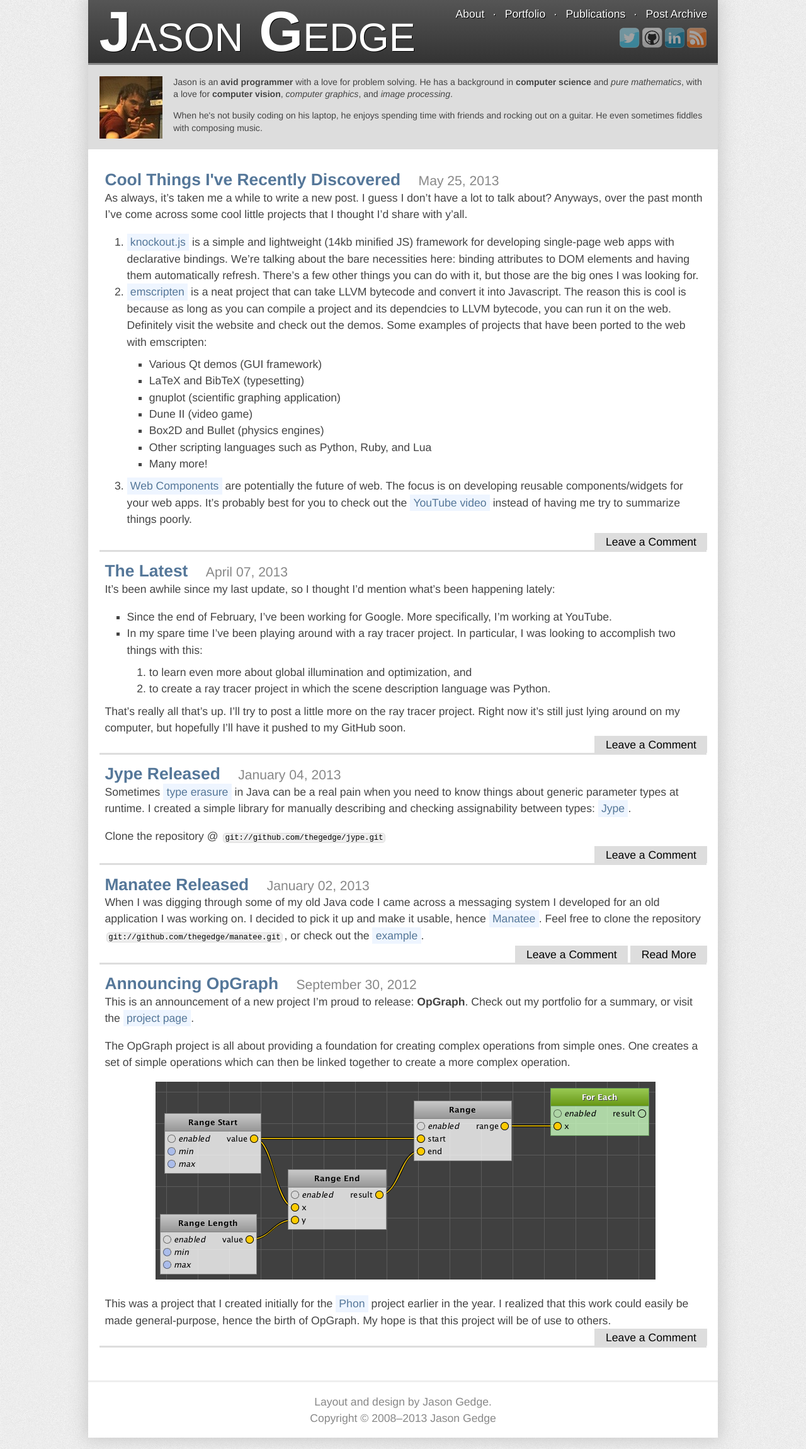
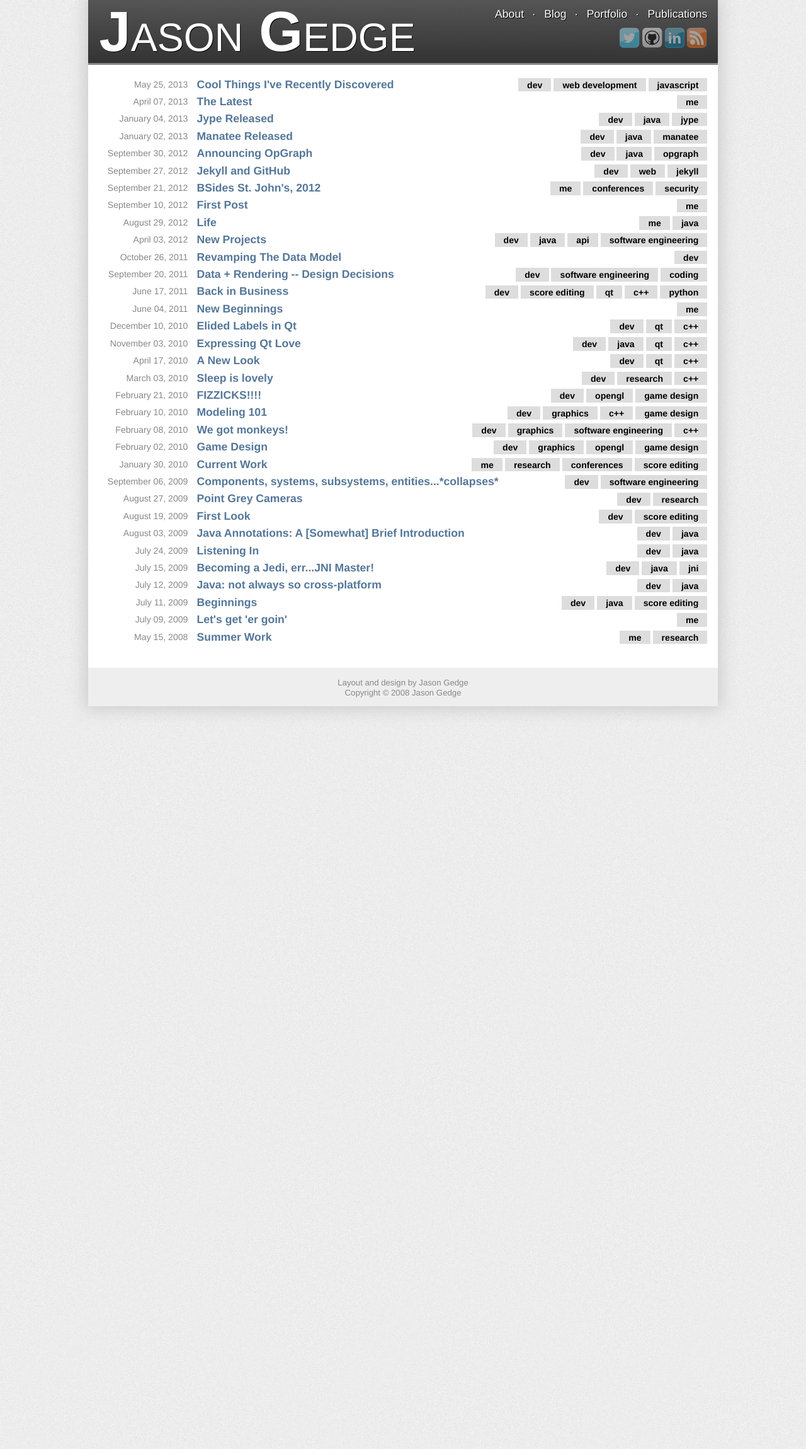
Before and after one commit to thegedge/personal-site, a Jekyll site: the page built from index.html, in a window 1280 px wide. Shown: the whole page at 63% size. Built offline with Jekyll 4.4.1, drawn with Linux system fonts in a browser that asks for light colours; Markdown is read by kramdown in place of the engine named in the settings; after the commit the page ends 1139 px from its top, so only the background shows below that.

Commit message:
Simplify blog page by showing all blog posts, but no post body.

```diff
--- a/_config.yml
+++ b/_config.yml
@@ -5,7 +5,8 @@
 
 # Site configuration
 permalink: /:categories/:year/:month/:day/:title
-production_url: http://www.gedge.ca/
+production_url: http://localhost:4000/
+#production_url: http://www.gedge.ca/
 
 show_only_this_years_posts: false
 
--- a/_layouts/default.html
+++ b/_layouts/default.html
@@ -57,22 +57,22 @@
 			</a></h1>
 			<ul class="inline dotted page-list">
 				<li><a href="{{ site.production_url }}about.html">About</a></li>
+				<li><a href="{{ site.production_url }}index.html">Blog</a></li>
 				<li><a href="{{ site.production_url }}portfolio.html">Portfolio</a></li>
 				<li><a href="{{ site.production_url }}publications.html">Publications</a></li>
-				<li><a href="{{ site.production_url }}post_archive.html">Post Archive</a></li>
 				{% comment %}<li><a href="{{ site.production_url }}assets/jason_gedge_resume_web.pdf">Resumé</a></li>{% endcomment %}
 			</ul>
 			<ul class="inline social-icons">
 				<li><a class="icon twitter" href="http://www.twitter.com/{{ site.author.twitter }}" target="_blank"></a></li>
 				<li><a class="icon github" href="http://www.github.com/{{ site.author.github }}" target="_blank"></a></li>
 				<li><a class="icon linkedin" href="http://www.linkedin.com/pub/jason-gedge/32/484/863" target="_blank"></a></li>
-				<li><a class="icon rss" href="atom.xml" target="_blank"></a></li>
+				<li><a class="icon rss" href="/atom.xml" target="_blank"></a></li>
 			</ul>
 		</header>
 		{{ content }}
 		<footer>
-			<p>Layout and design by Jason Gedge.</p>
-			<p>Copyright &copy; 2008&ndash;2013 {{ site.author.name }}</p>
+			<p>Layout and design by Jason Gedge</p>
+			<p>Copyright &copy; 2008 {{ site.author.name }}</p>
 		</footer>
 	</div>
 </body>
--- a/_layouts/index.html
+++ b/_layouts/index.html
@@ -1,6 +1,7 @@
 ---
 layout: default
 ---
+{% comment %}
 <div id="sub-header" class="clearfix">
 	<img src="assets/img/me_small.jpg"/>
 	<p>Jason is an <strong>avid programmer</strong> with a love for problem solving.
@@ -12,6 +13,7 @@ layout: default
 	   and rocking out on a guitar. He even sometimes fiddles with composing music.
 	</p>
 </div>
+{% endcomment %}
 <div id="content" class="clearfix home">
 	{{ content }}
 </div>
--- a/about.md
+++ b/about.md
@@ -3,21 +3,21 @@ layout: page
 title: About Me
 page_id: about
 ---
+<img class="me bordered" src="assets/img/me.jpg"/>
 The name's __Jason Gedge__, but you've probably already figured that out.
 I'm a __problem solver__, with software being my medium of choice. In other words,
 I'm a __software developer__. I also enjoy _composing music_ and _playing guitar_.
-I currently live in __Canada__, in the lovely province of
+I originally came from the far east of __Canada__, in the lovely province of
 [Newfoundland and Labrador](http://en.wikipedia.org/wiki/Newfoundland_and_Labrador "Wikipedia Entry").
+These days I'm living in the Bay Area of California, working for __YouTube__.
 
-<img class="me bordered" src="assets/img/me.jpg"/>
-
-In 2011, I received my __Master of Science__ degree in Computing Science from the University
-of Alberta. My research took me into the field of __computer vision__, perhaps one of the
-fields of research I find most interesting. I also enjoy dabbling in __computer graphics__,
-__image processing__, and __computational photography__ (kind of a hybrid of all of the above).
-In a more general sense, I am a big fan of processing and/or producing visual data.
+In 2011, I received my __Master of Science__ degree in Computing Science from
+the University of Alberta. My research took me into the field of __computer
+vision__, perhaps one of the fields of research I find most interesting. I also
+enjoy dabbling in __computer graphics__, __image processing__, and
+__computational photography__ (kind of a hybrid of all of the above).  In a
+more general sense, I am a big fan of processing and/or producing visual data.
 
 If you happen to be interested in me and/or what I do, be sure to check me out on
 [GitHub](http://www.github.com/thegedge/ "My GitHub Account"), or perhaps even some of
-my [Tweeting](http://www.twitter.com/thegedge/ "My Twitter Account"). Links to other
-personal things can be found in the bottom-right corner of the header.
+my [Tweeting](http://www.twitter.com/thegedge/ "My Twitter Account").
--- a/assets/css/style.css
+++ b/assets/css/style.css
@@ -165,10 +165,13 @@ img.bordered { border: 1px solid #555; }
 	margin: 1em 0;
 	padding: 1em;
 	border-top: 3px solid #eee;
+	background-color: #eee;
 }
 
 .container > footer p {
-	margin: 0;
+	font-size: 75%;
+	padding: 0;
+	margin: -10px;
 	text-align: center;
 	color: #888;
 }
@@ -226,10 +229,10 @@ ul.inline.block > li > * {
 	background: #ddd;
 	color: #000;
 	padding: 0.2em 1em;
+	transition: all 0.5s ease-out;
 }
 
 ul.inline.block > li > *:hover {
-	cursor: pointer;
 	background: #555;
 	text-decoration: none;
 	color: #fff;
@@ -260,18 +263,13 @@ body.home div#sub-header > p {
 
 body.home #content > ul {
 	list-style-type: none;
-	padding-left: 0;
+	padding: 0;
 	margin: 0;
 }
 
 body.home #content > ul > li {
+	font-weight: 600;
 	clear: both;
-	padding: 1em 0 0 0.5em;
-	border-top: 3px solid #ddd;
-}
-
-body.home #content > ul > li:first-child {
-	border-top: none;
 }
 
 body.home #content > ul > li > p {
@@ -279,14 +277,14 @@ body.home #content > ul > li > p {
 	padding: 0 2em 0 1em;
 }
 
-body.home #content > ul > li > h1 {
-	margin: 0;
-}
-
 body.home #content > ul > li .date {
+	display: inline-box;
+	width: 10em;
 	font-weight: 300;
-	margin-left: 1em;
+	margin-right: 1em;
 	color: #888;
+	float: left;
+	text-align: right;
 }
 
 body.home #content > ul > li > ul.inline {
@@ -305,7 +303,12 @@ body.about #content img.me {
 	float: right;
 	width: 45%;
 	margin-left: 1.5em;
-	margin-bottom: 1em;
+	opacity: 0.5;
+	transition: all 0.5s ease-out;
+}
+
+body.about #content img.me:hover {
+	opacity: 1.0;
 }
 
 /*
--- a/index.html
+++ b/index.html
@@ -3,44 +3,17 @@ layout: index
 page_id: home
 title: Home
 ---
-{% capture current_year %}{{ site.time | date:"%Y" }}{% endcapture %}
 <ul>
-{% comment %}EXPORT THIS TO INCLUDES{% endcomment %}
-{% for post in site.posts limit:5 %}
-	{% capture post_year %}{{ post.date | date:"%Y" }}{% endcapture %}
-	{% if site.show_only_this_years_posts == false or current_year == post_year %}
-		<li class="clearfix">
-			<h1>
-				<a href="{{ post.url }}" title="{{ post.title }}">{{ post.title }}</a>
-				<small class="date">{{ post.date | date:"%B %d, %Y" }}</small>
-			</h1>
-			{% if post.content contains "<!-- more -->" %}
-				<div class="post-body">
-					{{ post.content | split:"<!-- more -->" | first }}
-				</div>
-				<ul class="inline block">
-					<li><a href="{{ post.url }}#post_comments" title="Leave a Comment" class="comments">Leave a Comment</a></li>
-					<li><a href="{{ post.url }}" title="Read More" class="readmore">Read More</a></li>
-				</ul>
-			{% else %}
-				<div class="post-body">
-					{{ post.content }}
-				</div>
-				<ul class="inline block">
-					<li><a href="{{ post.url }}#post_comments" title="Leave a Comment" class="comments">Leave a Comment</a></li>
-				</ul>
-			{% endif %}
-			{% comment %}
-			{% if post.tags != empty %}
-			<ul class="inline tagged dotted">
+{% for post in site.posts %}
+	<li class="clearfix">
+		<small class="date">{{ post.date | date:"%B %d, %Y" }}</small>
+		<a href="{{ post.url }}" title="{{ post.title }}">{{ post.title }}</a>
+		<ul class="inline block">
+			<li><small>{{ post.category }}</small></li>
 			{% for tag in post.tags %}
-				<li><a href="tagged/{{ tag }}">{{ tag }}</a></li>
+				<li><small>{{ tag }}</small></li>
 			{% endfor %}
-			</ul>
-			{% endif %}
-			{% endcomment %}
-		</li>
-	{% endif %}
+		</ul>
+	</li>
 {% endfor %}
-	<li></li>
 </ul>
```
